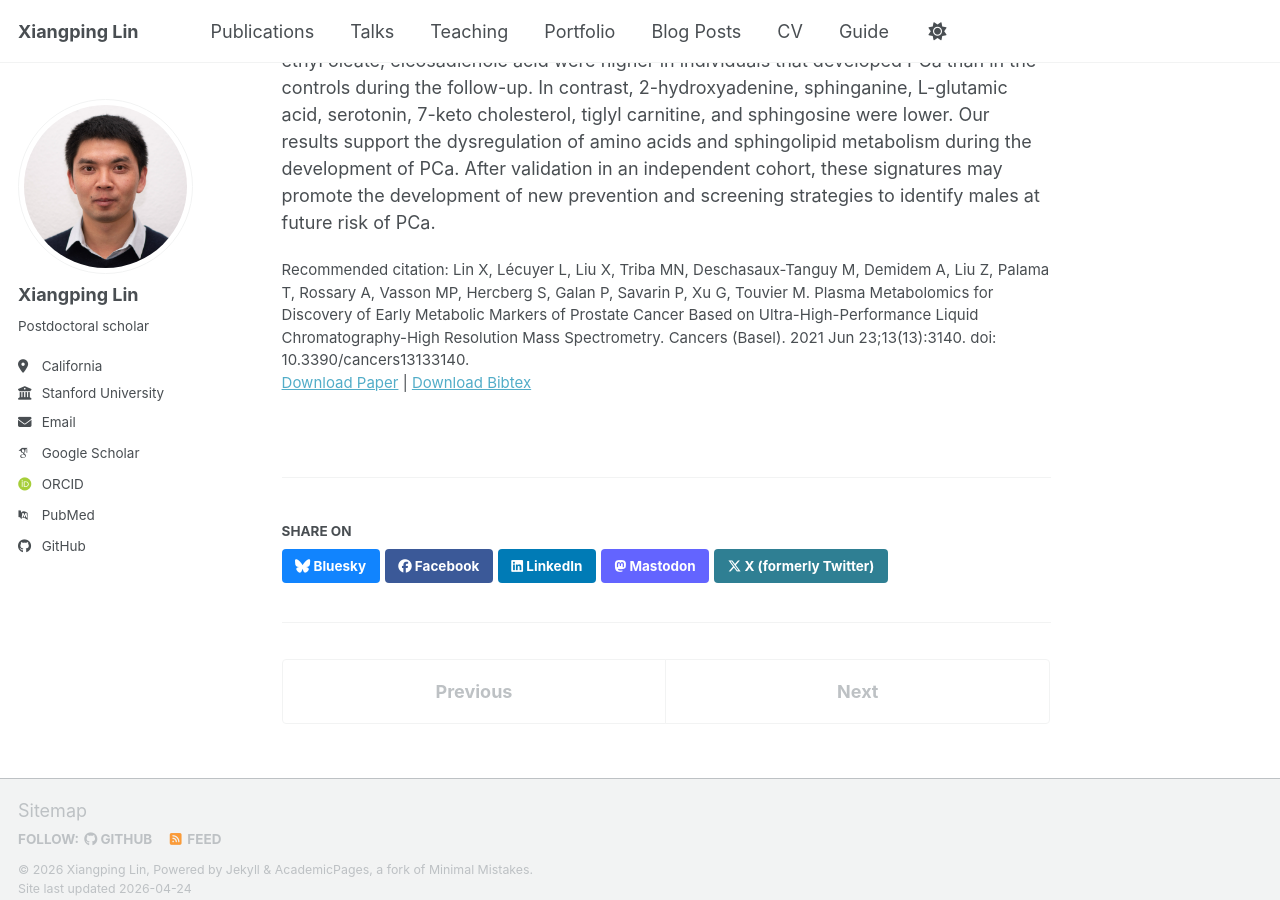
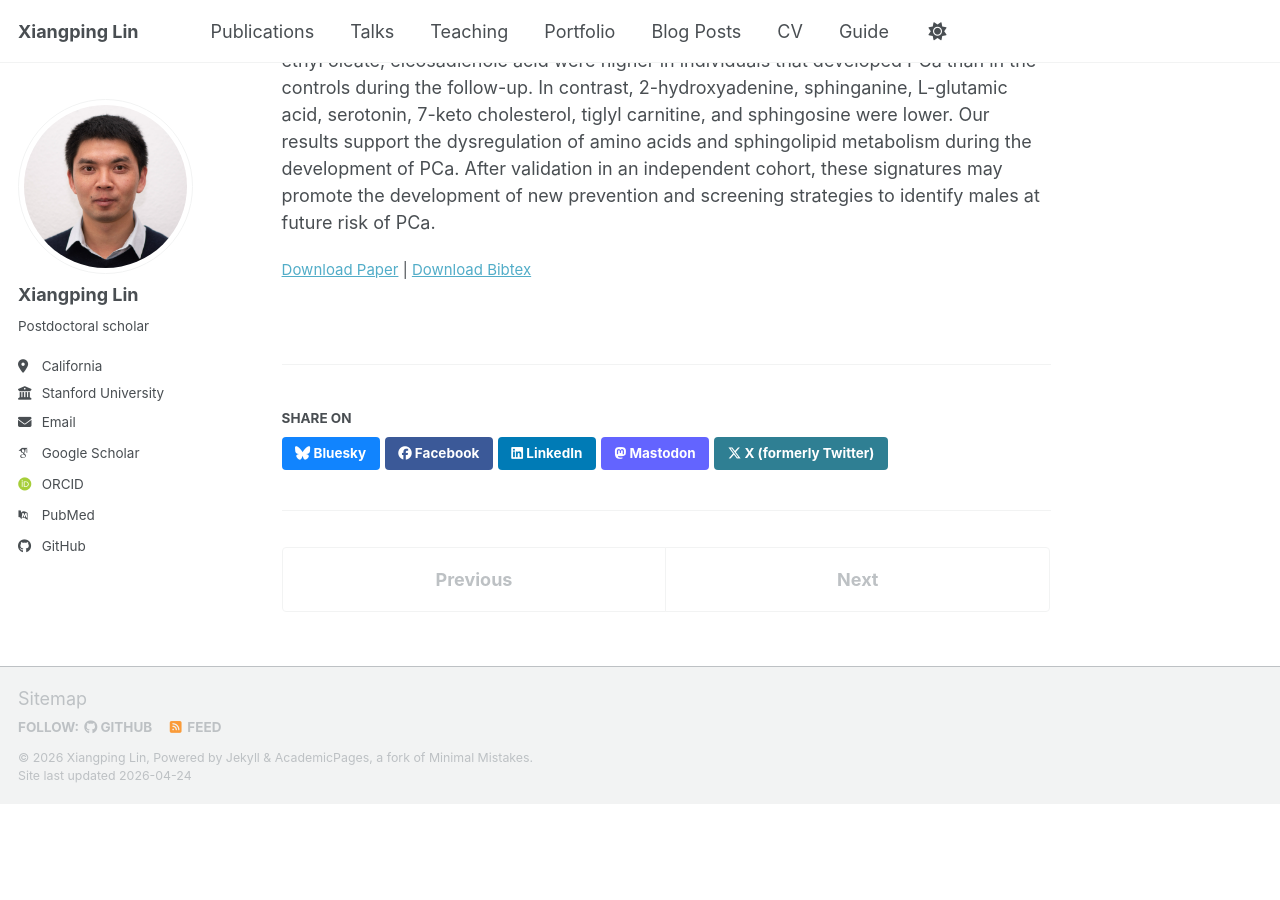
Before and after one commit to xiangpinglin/xiangpinglin.github.io, a Jekyll site: the page built from _publications/2021-06-22-metabolomics-prostate-cancer.md, in a window 1280 px wide and 900 px high, scrolled down 584 px. Built offline with Jekyll 4.4.1, drawn with Linux system fonts in a browser that asks for light colours; some web fonts are replaced; a script bundle is joined from its source files by our own code; library files that are not in the unit come from our copies; after the commit the page ends 1388 px from its top, so only the background shows below that; some of the changed lines change nothing that is shown.

```diff
--- a/_publications/2021-06-22-metabolomics-prostate-cancer.md
+++ b/_publications/2021-06-22-metabolomics-prostate-cancer.md
@@ -9,7 +9,7 @@
 #slidesurl: 'https://academicpages.github.io/files/slides1.pdf'
 paperurl: 'https://doi.org/10.3390/cancers13133140'
 bibtexurl: 'https://xiangpinglin.github.io/files/2021-06-22-metabolomics-prostate-cancer.bib'
-citation: 'Lin X, Lécuyer L, Liu X, Triba MN, Deschasaux-Tanguy M, Demidem A, Liu Z, Palama T, Rossary A, Vasson MP, Hercberg S, Galan P, Savarin P, Xu G, Touvier M. Plasma Metabolomics for Discovery of Early Metabolic Markers of Prostate Cancer Based on Ultra-High-Performance Liquid Chromatography-High Resolution Mass Spectrometry. Cancers (Basel). 2021 Jun 23;13(13):3140. doi: 10.3390/cancers13133140.'
+#citation: 'Lin X, Lécuyer L, Liu X, Triba MN, Deschasaux-Tanguy M, Demidem A, Liu Z, Palama T, Rossary A, Vasson MP, Hercberg S, Galan P, Savarin P, Xu G, Touvier M. Plasma Metabolomics for Discovery of Early Metabolic Markers of Prostate Cancer Based on Ultra-High-Performance Liquid Chromatography-High Resolution Mass Spectrometry. Cancers (Basel). 2021 Jun 23;13(13):3140. doi: 10.3390/cancers13133140.'
 ---
 
 Abstract:\
```
